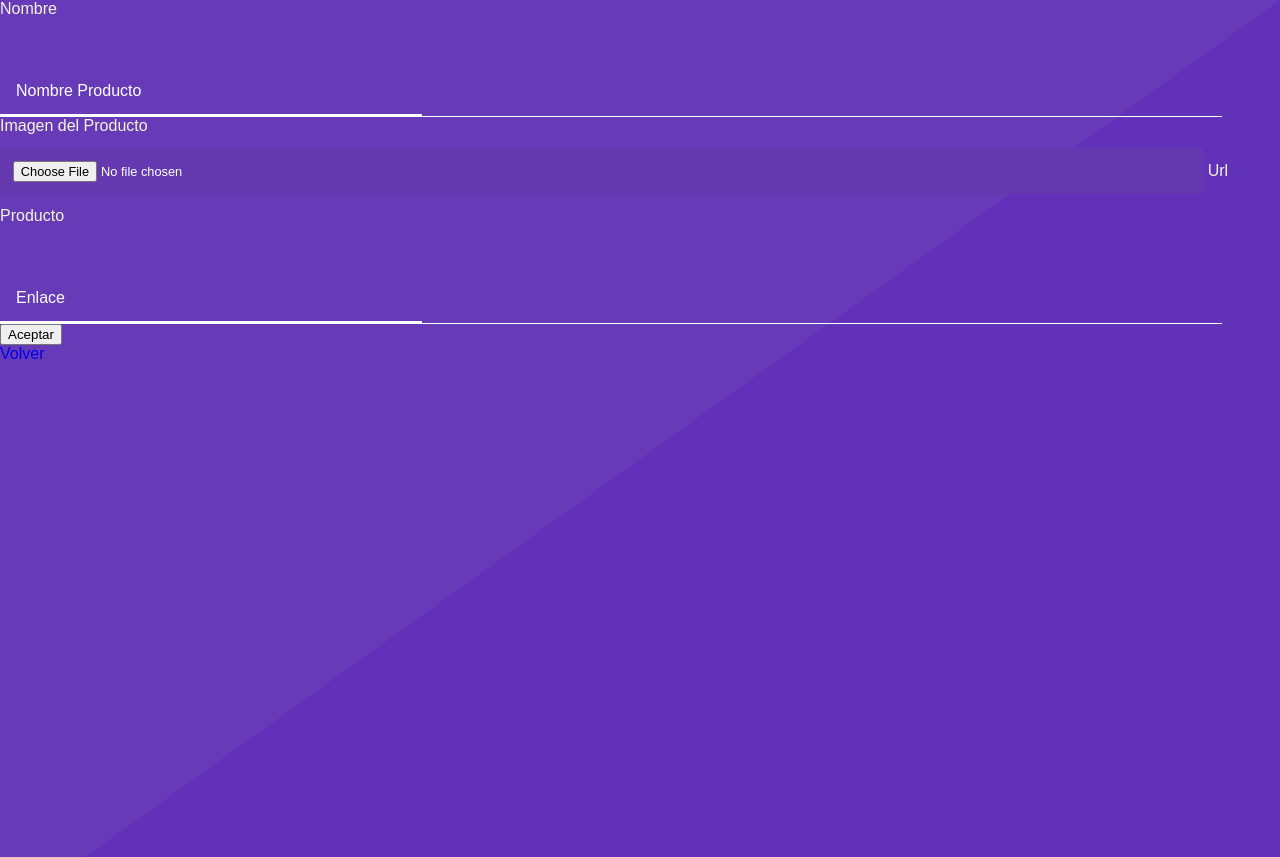
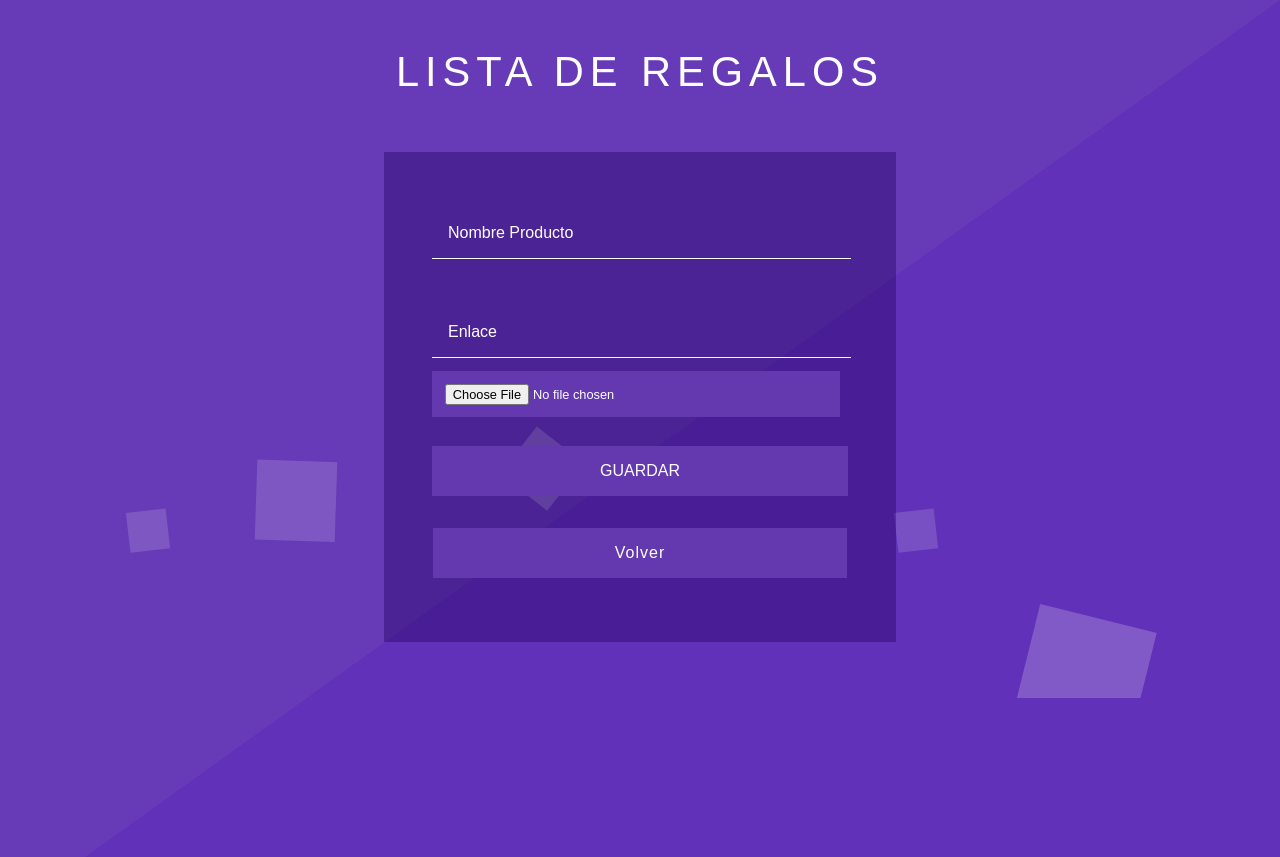
Before and after one commit to hectorri/fullstack-tft, a PHP site: template listaReyes/templates/formulario_producto_editar.twig in a window 1280 px wide. Shown: the top 857 px of the page. Run offline with PHP 8.4, Linux system fonts and the light colour scheme; the template is opened without the code that fills it, so the values that code supplies are empty; some libraries are stand-ins or nearby versions; some web fonts are replaced.

Commit message:
Estilos de formulario de producto

```diff
--- a/listaReyes/templates/formulario_producto_editar.twig
+++ b/listaReyes/templates/formulario_producto_editar.twig
@@ -2,20 +2,34 @@
 
 {% block content %}
 
-{# manda los datos del formulario a la ruta 'usuario.registro' con un método post #}
+<div class="main-w3layouts wrapper">
+  <h1>Lista de Regalos</h1>
+  <div class="main-agileinfo">
+    <div class="agileits-top">
       <form action="{{ path_for('producto.editar', {'id': id, 'idLista': idLista, 'nombreLista': nombreLista})}}"  method="post" autocomplete="off" enctype="multipart/form-data">
         <input type="hidden" name="id" id="id" value="{{id}}">
         <input type="hidden" name="idLista" id="idLista" value="{{idLista}}">
         <input type="hidden" name="nombreLista" id="nombreLista" value="{{nombreLista}}">
-  <label for="nombre_producto">Nombre
         <input type="text" name="nombre_producto" id="nombre_producto" placeholder="Nombre Producto" value="{{nombre}}">
-    </label>
-    <label for="imagen">Imagen del Producto
+        <input type="text" name="enlace_compra" id="enlace_compra" placeholder="Enlace" value="{{enlace_compra}}">
         <input type="file" name="imagen" id="imagen" placeholder="">
-    </label>
-    <label for="enlace_compra">Url Producto
-		<input type="text" name="enlace_compra" id="enlace_compra" placeholder="Enlace" value="{{enlace_compra}}">
-    <button type="submit">Aceptar</button>
+        <input type="submit" value="GUARDAR">
       </form>
-<p><a href="{{ path_for('producto.lista', {'idLista': idLista, 'nombreLista': nombreLista})}}">Volver</a></p>
+      <p><a class="inputLink" href="{{ path_for('producto.lista', {'idLista': idLista, 'nombreLista': nombreLista})}}">Volver</a></p>
+    </div>
+  </div>
+  <ul class="w3lsg-bubbles">
+    <li></li>
+    <li></li>
+    <li></li>
+    <li></li>
+    <li></li>
+    <li></li>
+    <li></li>
+    <li></li>
+    <li></li>
+    <li></li>
+  </ul>
+</div>
+
 {% endblock %}
```
Lines whose indentation alone changed are shown as unchanged.
